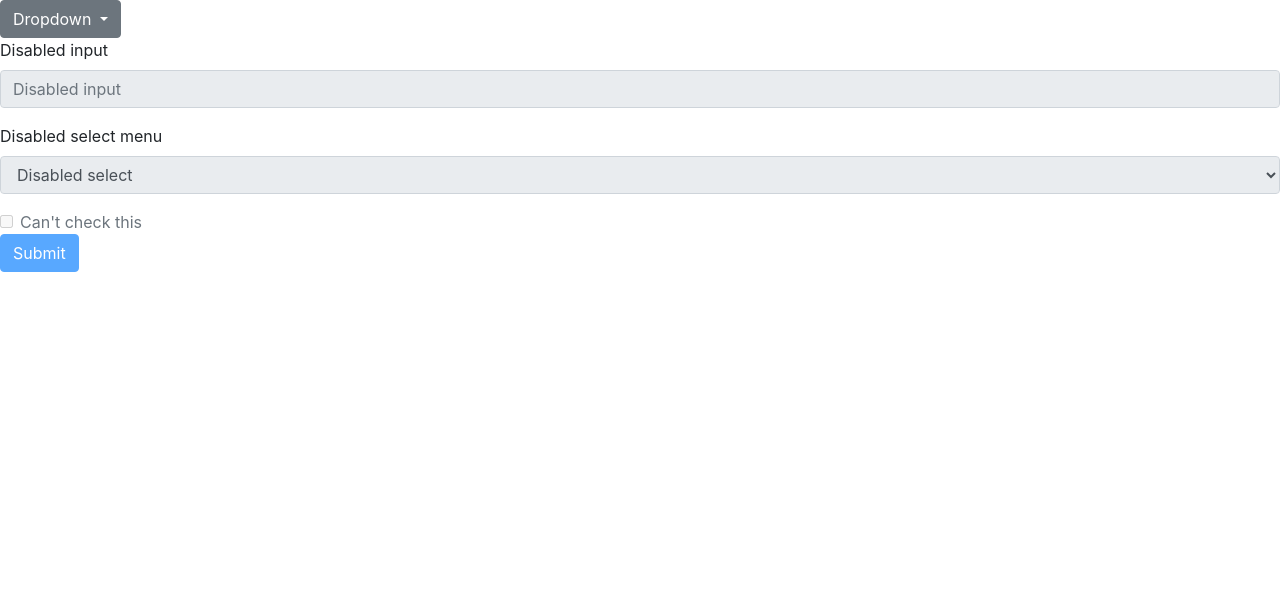
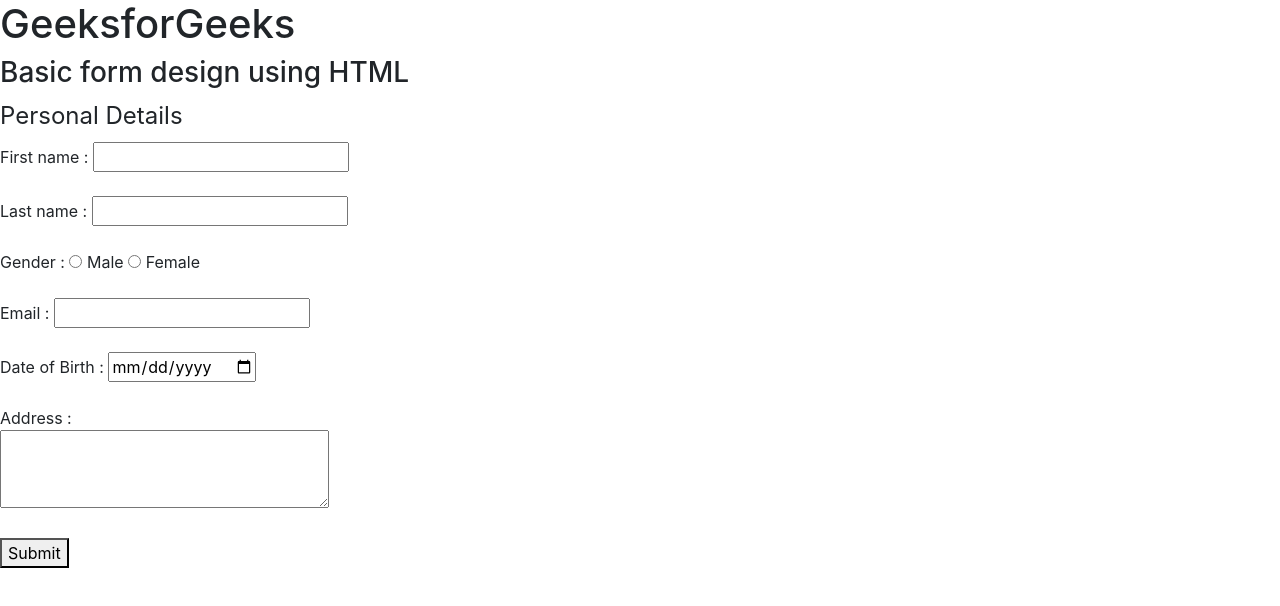
Before and after one commit to Rakib2264/JavaScriptTutorial, a plain HTML site: page index.html in a window 1280 px wide. Drawn offline with nearby package versions, Linux system fonts and the light colour scheme.

Commit message:
posiable
posiable

```diff
--- a/index.html
+++ b/index.html
@@ -11,42 +11,76 @@
 
 
     <div class="Container">
+        <!DOCTYPE html>
+        <html lang="en">
 
-<div>
-    <div class="dropdown">
-        <button class="btn btn-secondary dropdown-toggle" type="button" id="dropdownMenu2" data-toggle="dropdown" aria-haspopup="true" aria-expanded="false">
-          Dropdown
-        </button>
-        <div class="dropdown-menu" aria-labelledby="dropdownMenu2">
-          <button class="dropdown-item" type="button">Action</button>
-          <button class="dropdown-item" type="button">Another action</button>
-          <button class="dropdown-item" type="button">Something else here</button>
-        </div>
-      </div>
-</div>
+        <!-- Head Section Content -->
+        <head>
 
+            <!-- Page title -->
+            <title>Basic form design using HTML</title>
+        </head>
 
-        <form>
-            <fieldset disabled>
-              <div class="form-group">
-                <label for="disabledTextInput">Disabled input</label>
-                <input type="text" id="disabledTextInput" class="form-control" placeholder="Disabled input">
-              </div>
-              <div class="form-group">
-                <label for="disabledSelect">Disabled select menu</label>
-                <select id="disabledSelect" class="form-control">
-                  <option>Disabled select</option>
-                </select>
-              </div>
-              <div class="form-check">
-                <input class="form-check-input" type="checkbox" id="disabledFieldsetCheck" disabled>
-                <label class="form-check-label" for="disabledFieldsetCheck">
-                  Can't check this
-                </label>
-              </div>
-              <button type="submit" class="btn btn-primary">Submit</button>
-            </fieldset>
-          </form>
+        <!-- Body Section Content -->
+        <body>
+
+            <!-- Heading Content -->
+            <h1>GeeksforGeeks</h1>
+
+            <h3>Basic form design using HTML</h3>
+
+            <!-- Creating a from -->
+            <form action="#">
+                <fieldset>
+                    <legend>Personal Details</legend>
+
+                    <!-- Label and input field -->
+                    <p>
+                        <label>First name : <input name="firstName" /></label>
+                    </p>
+
+                    <p>
+                        <label>Last name : <input name="lastName" /></label>
+                    </p>
+
+                    <!-- Label and radio button field -->
+                    <p>
+                        Gender :
+                        <label><input type="radio" name="gender"
+                            value="male" /> Male</label>
+
+                        <label><input type="radio" name="gender"
+                            value="female" /> Female</label>
+                    </p>
+
+                    <p>
+                        <label>Email : <input type="email"
+                            name="email" /></label>
+                    </p>
+
+                    <p>
+                        <label>Date of Birth : <input type="date"
+                            name="birthDate"></label>
+                    </p>
+
+                    <!-- Label and textarea field -->
+                    <p>
+                        <label>Address :
+                            <br />
+                            <textarea name="address" cols="30"
+                                rows="3"></textarea>
+                        </label>
+                    </p>
+
+                    <!-- Creating a button -->
+                    <p>
+                        <button type="submit">Submit</button>
+                    </p>
+                </fieldset>
+            </form>
+        </body>
+
+        </html>
     </div>
 
 
--- a/tut.js
+++ b/tut.js
@@ -1,3 +1,8 @@
 console.log({Rakib:'this',marks:34});
 console.table({Rakib:'this',marks:34});
 console.warn('Rakib');
+
+console.timeEnd('time end')
+console.assert(52>189,'this is not posiable');
+
+document.colore="lightblue";
```
